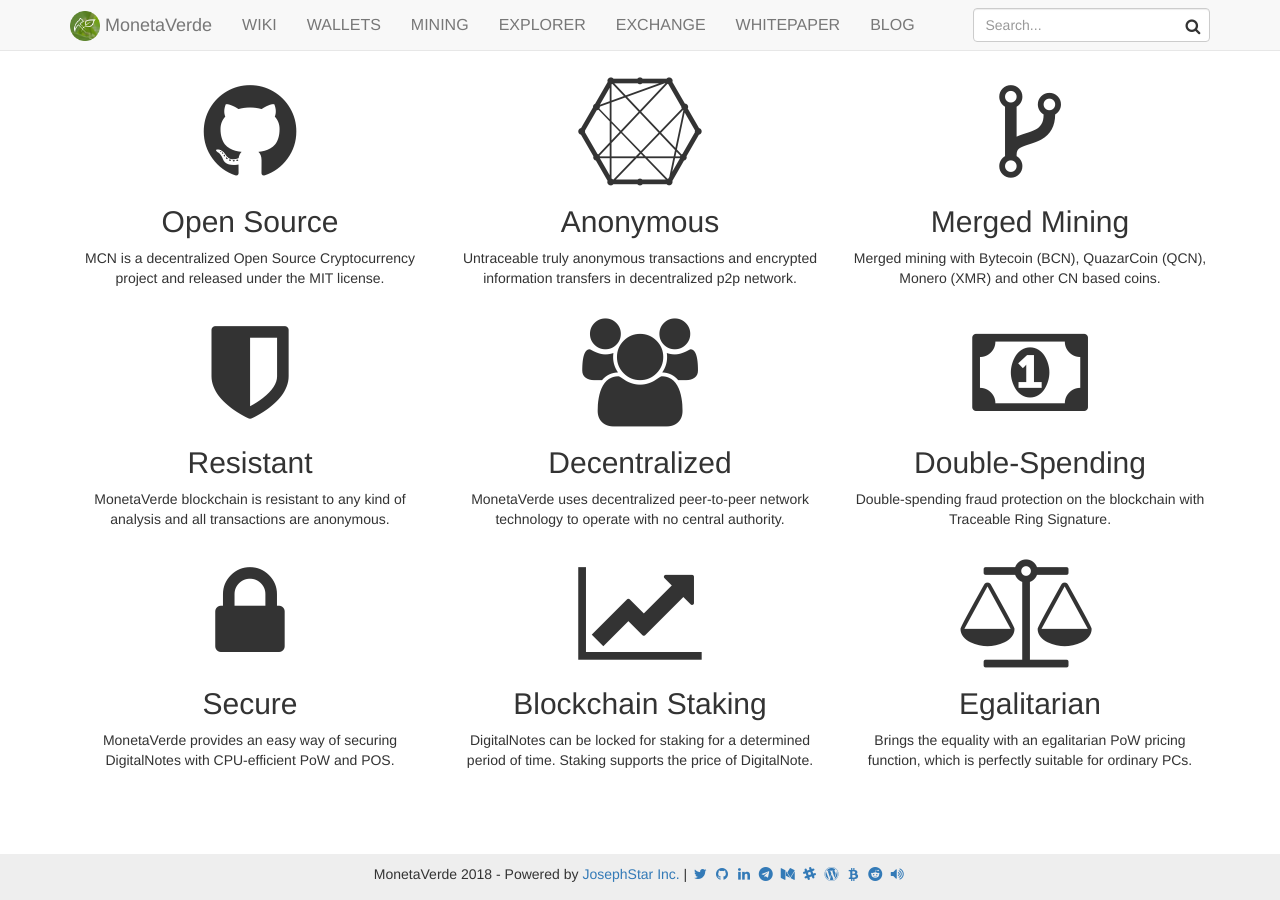
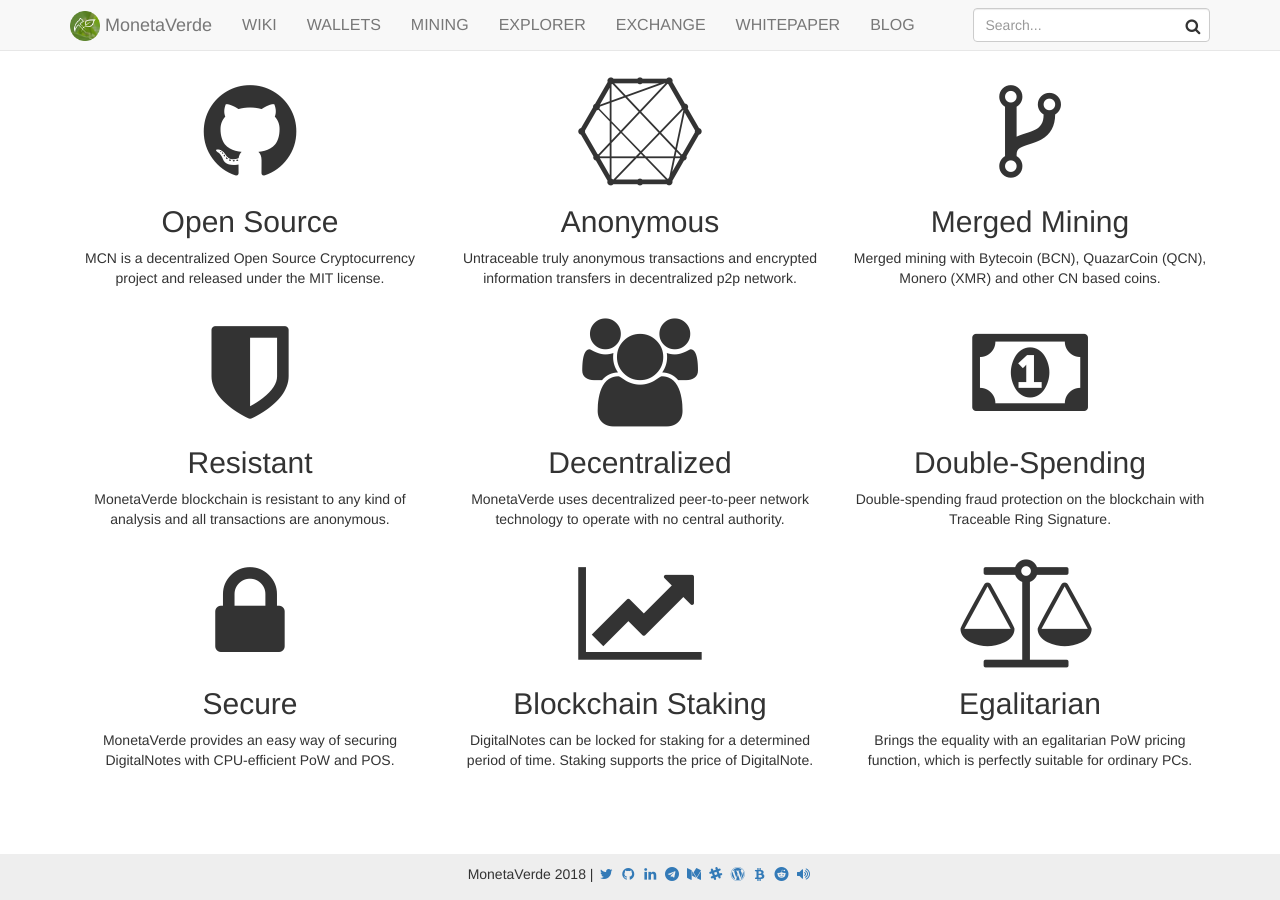
Before and after one commit to ammogcoder/www, a Jekyll site: the page built from index.html, in a window 1280 px wide and 900 px high, scrolled down 1592 px. Built offline with Jekyll 4.4.1, drawn with Linux system fonts in a browser that asks for light colours; nearby versions of some CDN libraries.

Commit message:
Editing links done.

```diff
--- a/_includes/footer.html
+++ b/_includes/footer.html
@@ -2,8 +2,7 @@
     <div class="container">
 
         <p class="text-center">
-            {{ site.title }} {{ site.time | date: '%Y' }} -
-            Powered by <a href="https://www.josephstar.net">JosephStar Inc.</a> |
+            {{ site.title }} {{ site.time | date: '%Y' }} |
             <a href="{{ site.twitter_url }}"><i class="fa fa-twitter fa-fw" aria-hidden="true"></i></a>
             <a href="{{ site.github_url }}"><i class="fa fa-github fa-fw" aria-hidden="true"></i></a>
             <a href="{{ site.linkedin_url }}"><i class="fa fa-linkedin fa-fw" aria-hidden="true"></i></a>
--- a/index.html
+++ b/index.html
@@ -21,7 +21,7 @@
             </blockquote>
         </div>
         <div class="col-md-6 text-center">
-            <img src="img/blockchain.jpg" alt="" class="img-responsive">
+            <img src="img/blockchain.jpg" class="img-responsive">
         </div>
     </div>
 
```
